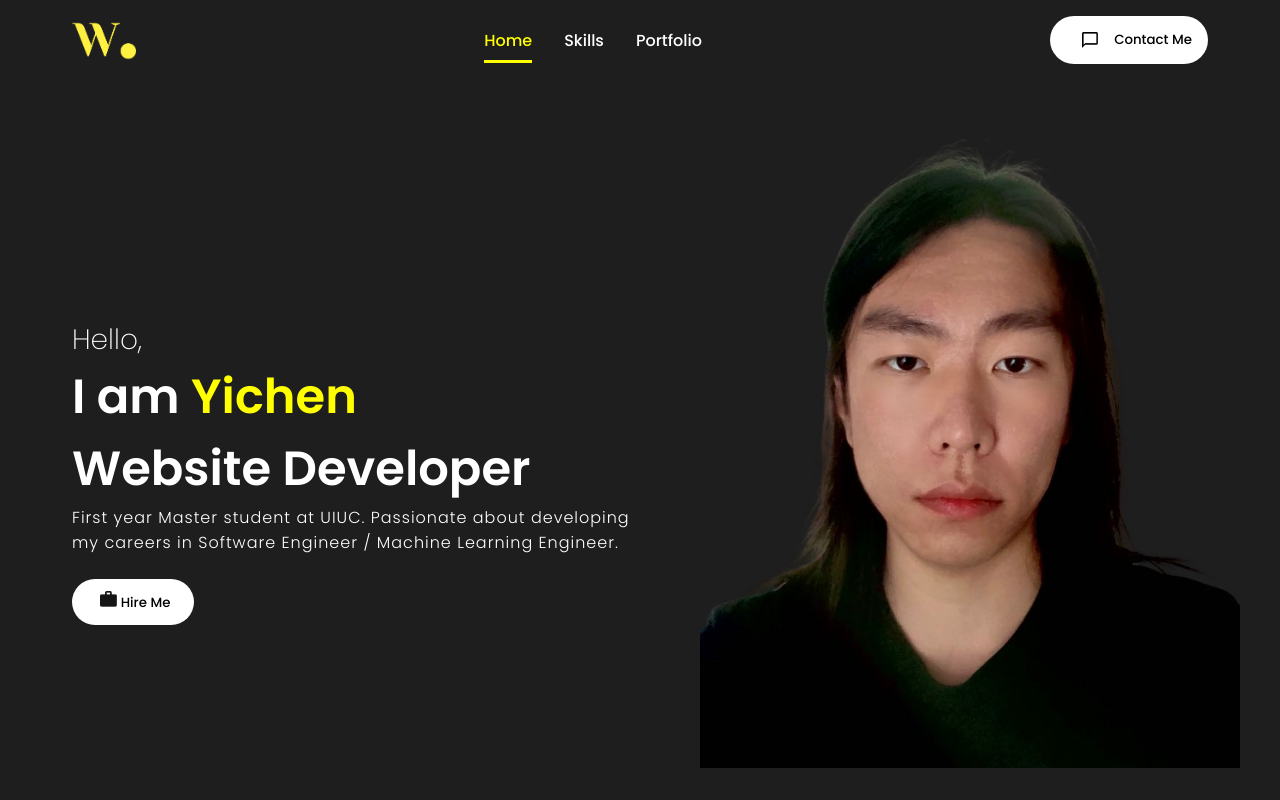
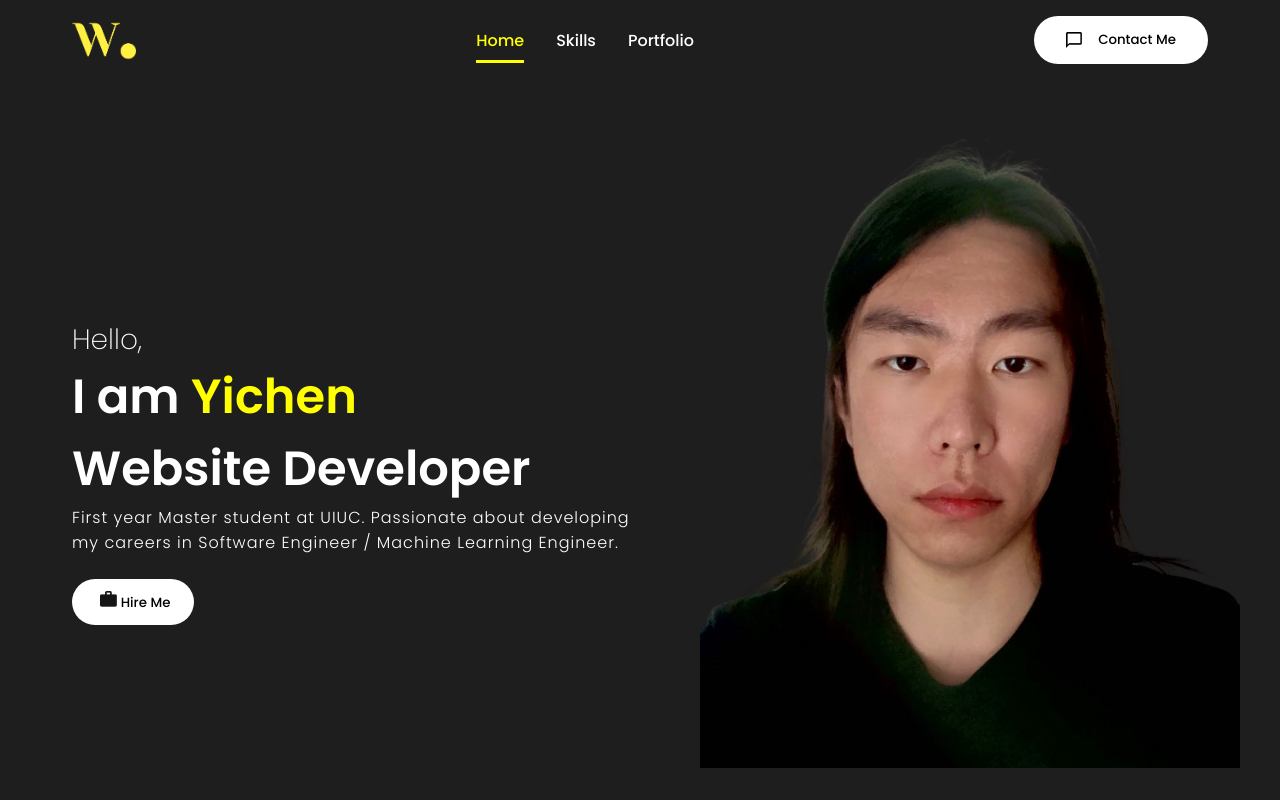
Before and after one commit to yhuang0701/portfolio, a React (Create React App) app: page / in a window 1280 px wide. Shown: the top 800 px of the page. Built offline with nearby package versions, Linux system fonts and the light colour scheme.

Commit message:
Update contact me btn

```diff
--- a/src/components/Navbar/navbar.css
+++ b/src/components/Navbar/navbar.css
@@ -37,8 +37,10 @@
   display: flex;
   align-items: center;
   justify-content: center;
-  padding: 0 1rem;
+  padding-left: 1rem;
+  padding-right: 2rem;
   border-radius: 2rem;
+  cursor: pointer;
 }
 
 .desktopMenuImg {
```
